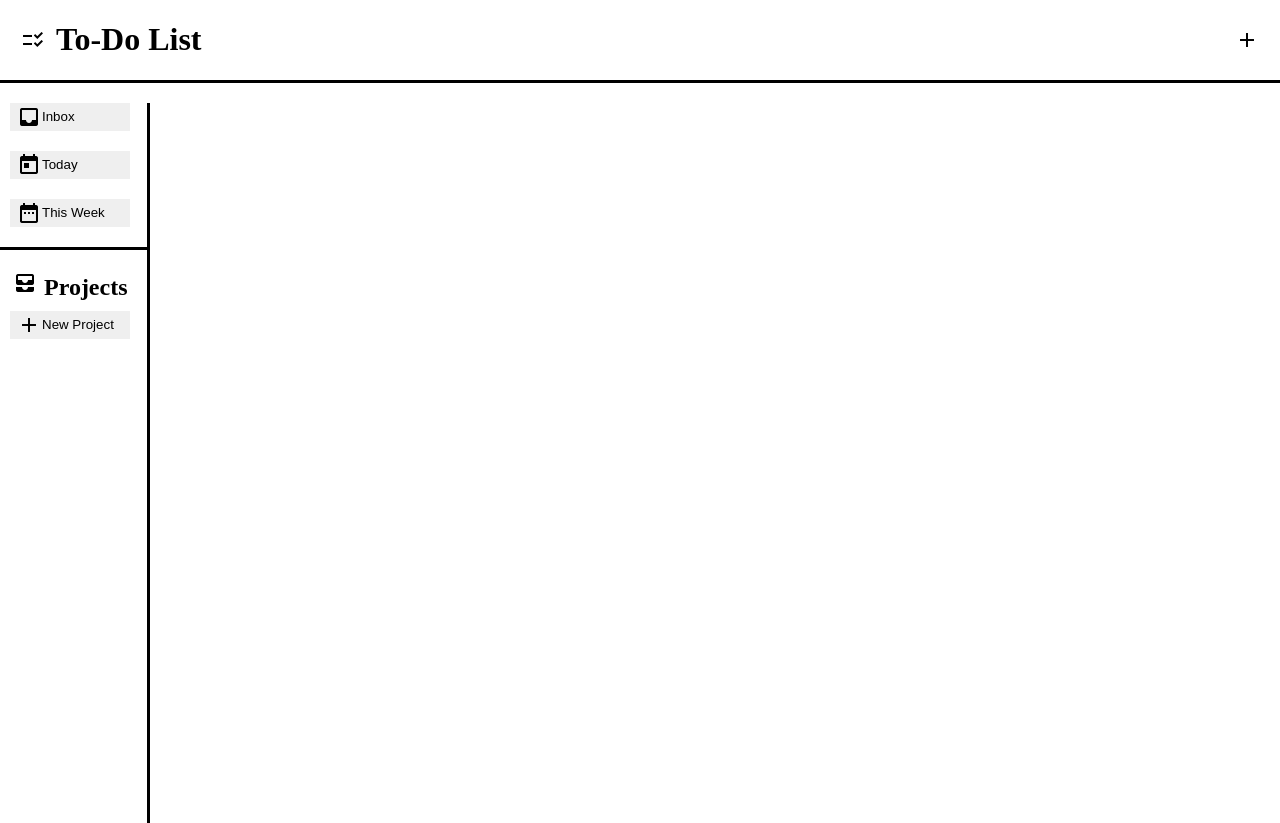
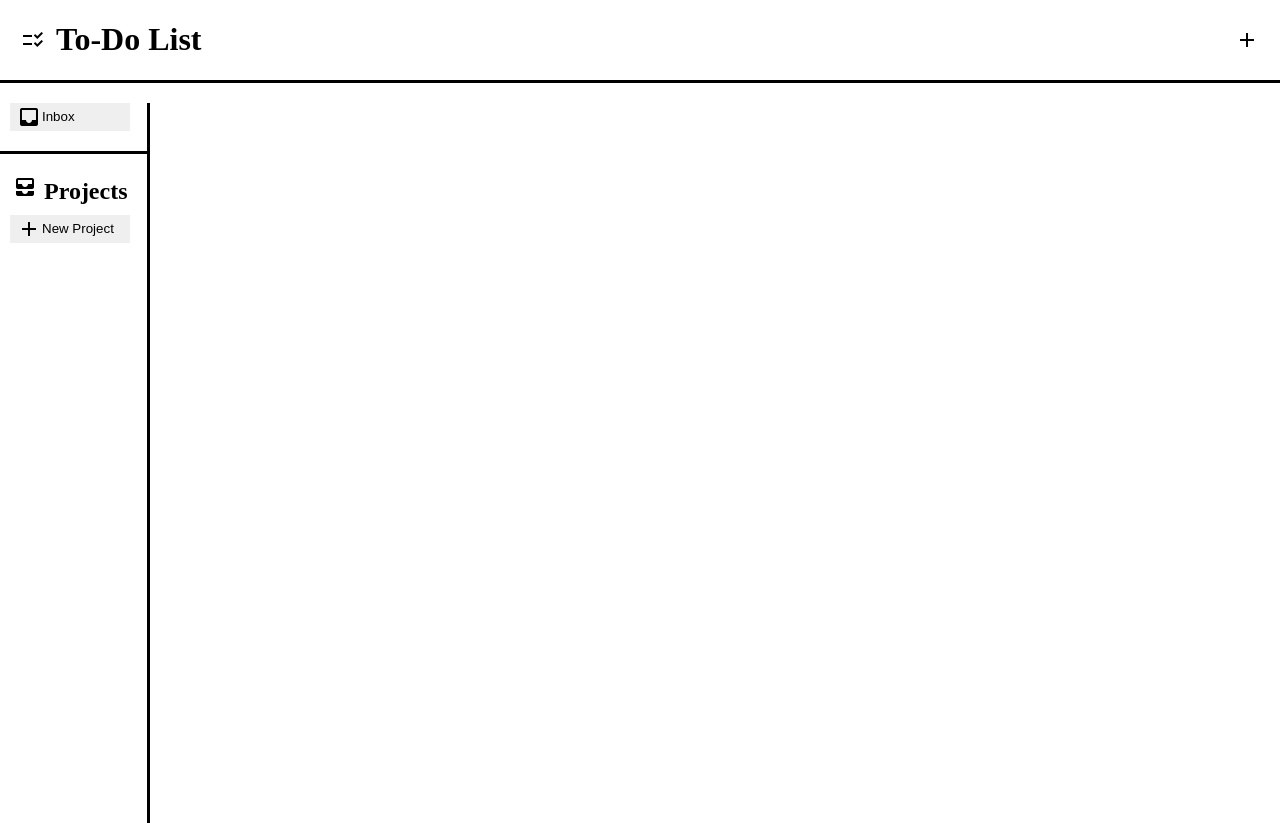
Before and after one commit to Quan-p/Project-To-Do-List, a website built with webpack: page dist/index.html in a window 1280 px wide. Built offline with nearby package versions, Linux system fonts and the light colour scheme.

Commit message:
Removed today and week button

```diff
--- a/src/modules/controller.js
+++ b/src/modules/controller.js
@@ -4,8 +4,6 @@
 
 function btnControl() {
     document.getElementById("inboxBtn").onclick = function() {clickInbox()};
-    document.getElementById("todayBtn").onclick = function() {clickToday()};
-    document.getElementById("weekBtn").onclick = function() {clickWeek()};
     document.getElementById("project-submit").onclick = function() {clickProject()};
     document.getElementById("modal-submit").onclick = () => {
         formValue();
```
Also changed, not shown: dist/index.html, dist/main.js.
